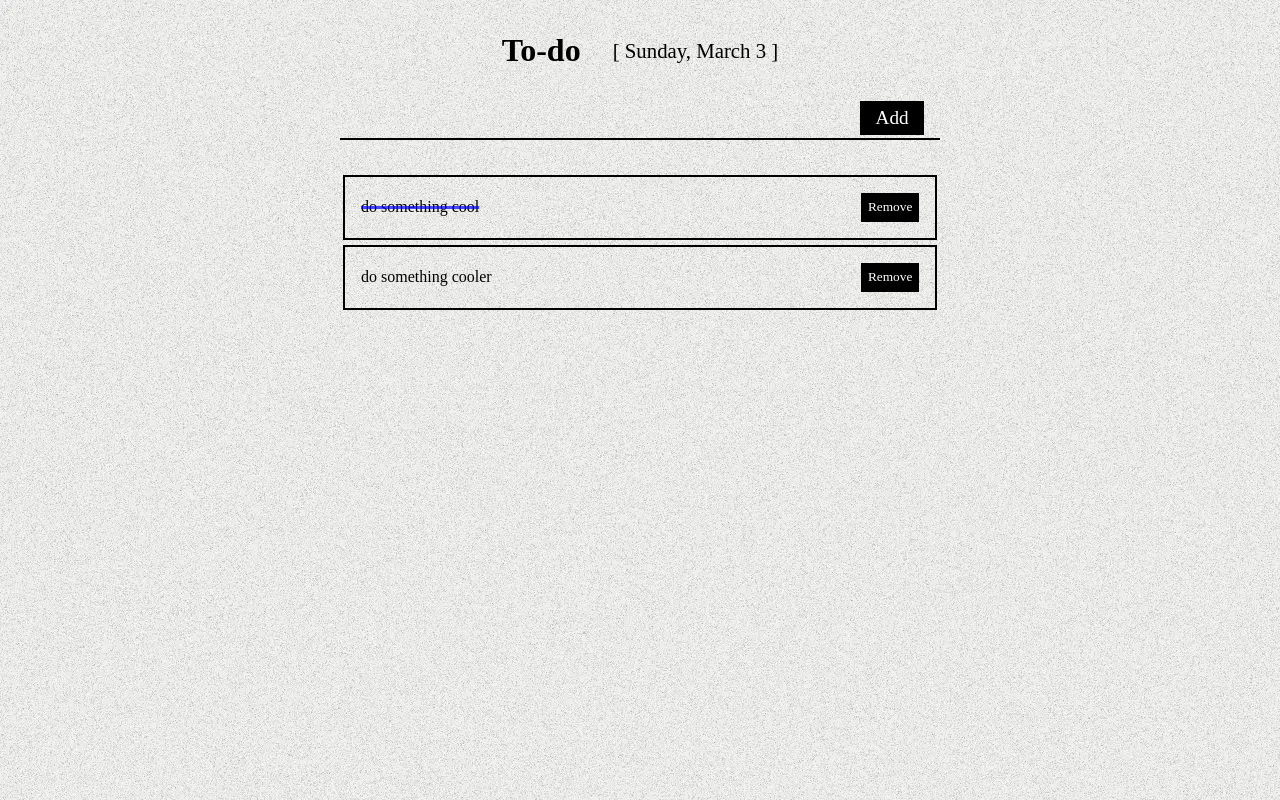
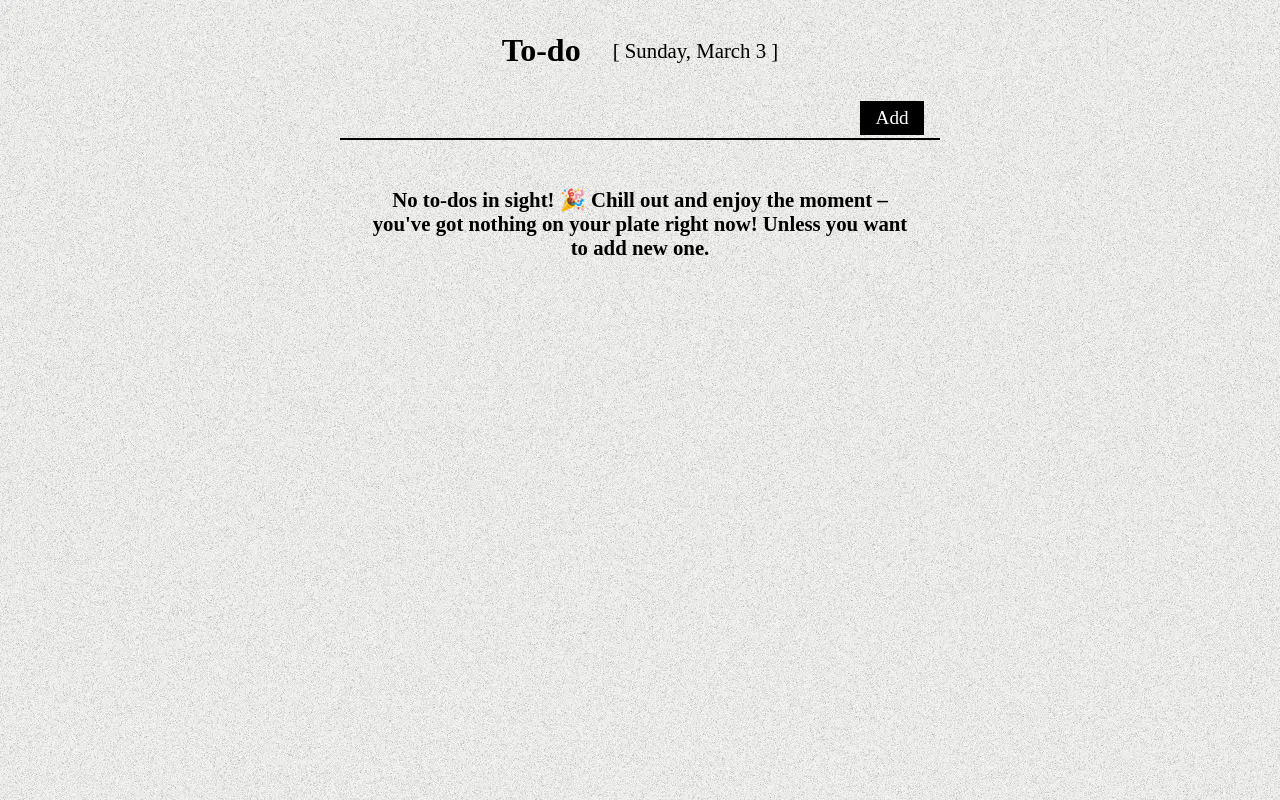
Before and after one commit to JG-0204/todo, a React (Vite) app: page / in a window 1280 px wide. Built offline with nearby package versions, Linux system fonts and the light colour scheme; a web font is replaced by a local one.

Commit message:
Implement localStorage

```diff
--- a/src/App.jsx
+++ b/src/App.jsx
@@ -1,4 +1,4 @@
-import { useState } from 'react';
+import { useEffect, useState } from 'react';
 import { selectTodos, addTodo } from './components/todosSlice';
 import { useSelector, useDispatch } from 'react-redux';
 import { date } from './utils/getDate';
@@ -10,6 +10,10 @@
 const App = () => {
   const dispatch = useDispatch();
   const todos = useSelector(selectTodos);
+
+  useEffect(() => {
+    localStorage.setItem('todos', JSON.stringify(todos));
+  }, [todos]);
 
   const [todo, setTodo] = useState('');
 
--- a/src/components/todosSlice.js
+++ b/src/components/todosSlice.js
@@ -2,18 +2,8 @@
 
 export const selectTodos = (state) => state.todos;
 
-const initialState = [
-  {
-    id: 1,
-    text: 'do something cool',
-    completed: true,
-  },
-  {
-    id: 2,
-    text: 'do something cooler',
-    completed: false,
-  },
-];
+const initialState = JSON.parse(localStorage.getItem('todos')) ?? [];
+
 const todosSlice = createSlice({
   name: 'todos',
   initialState,
```
